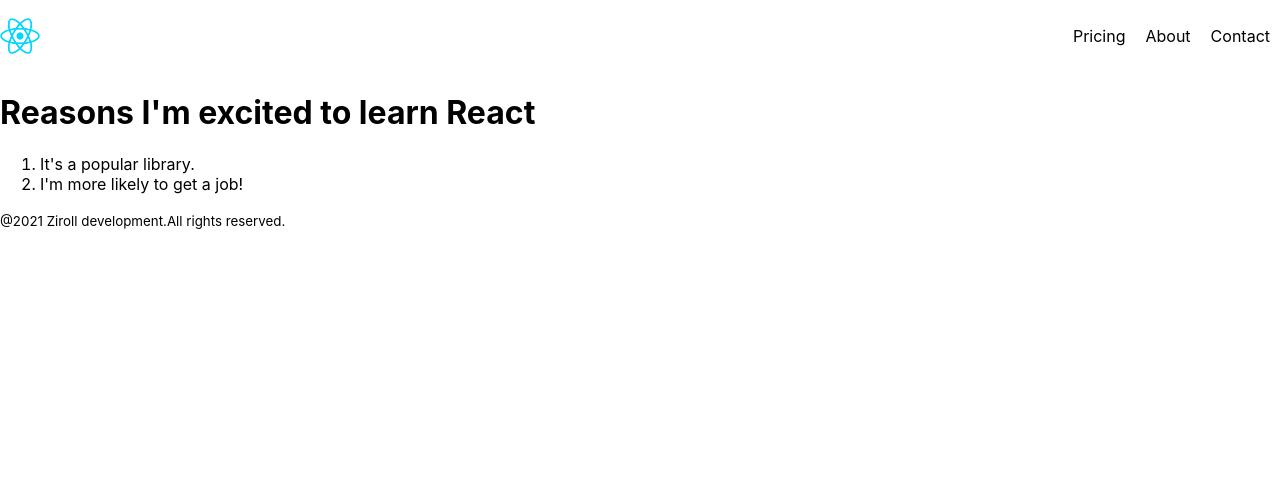
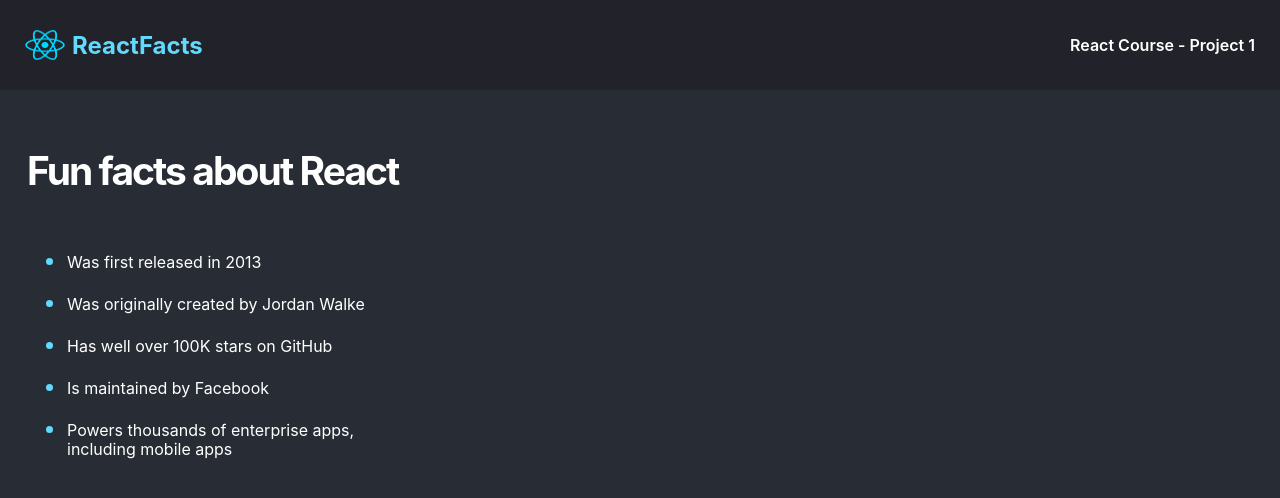
Before and after one commit to shuvo-art/React_Project, a React (Create React App) app: page / in a window 1280 px wide. Shown: the top 498 px of the page. Built offline with nearby package versions, Linux system fonts and the light colour scheme.

Commit message:
Simple Static React Page

```diff
--- a/public/index.html
+++ b/public/index.html
@@ -2,6 +2,9 @@
 <html lang="en">
   <head>
     <meta charset="utf-8" />
+    <link rel=”preconnect” href=”https://fonts.googleapis.com”>
+    <link rel=”preconnect” href=”https://fonts.gstatic.com” crossorigin>
+    <link href=”https://fonts.googleapis.com/css2?family=Montserrat:wght@400;600;700&display=swap” rel=”stylesheet”>
     <link rel="icon" href="%PUBLIC_URL%/favicon.ico" />
     <meta name="viewport" content="width=device-width, initial-scale=1" />
     <meta name="theme-color" content="#000000" />
@@ -10,34 +13,12 @@
       content="Web site created using create-react-app"
     />
     <link rel="apple-touch-icon" href="%PUBLIC_URL%/logo192.png" />
-    <!--
-      manifest.json provides metadata used when your web app is installed on a
-      user's mobile device or desktop. See https://developers.google.com/web/fundamentals/web-app-manifest/
-    -->
     <link rel="manifest" href="%PUBLIC_URL%/manifest.json" />
-    <!--
-      Notice the use of %PUBLIC_URL% in the tags above.
-      It will be replaced with the URL of the `public` folder during the build.
-      Only files inside the `public` folder can be referenced from the HTML.
 
-      Unlike "/favicon.ico" or "favicon.ico", "%PUBLIC_URL%/favicon.ico" will
-      work correctly both with client-side routing and a non-root public URL.
-      Learn how to configure a non-root public URL by running `npm run build`.
-    -->
     <title>React App</title>
   </head>
   <body>
     <noscript>You need to enable JavaScript to run this app.</noscript>
     <div id="root"></div>
-    <!--
-      This HTML file is a template.
-      If you open it directly in the browser, you will see an empty page.
-
-      You can add webfonts, meta tags, or analytics to this file.
-      The build step will place the bundled scripts into the <body> tag.
-
-      To begin the development, run `npm start` or `yarn start`.
-      To create a production bundle, use `npm run build` or `yarn build`.
-    -->
   </body>
 </html>
--- a/src/App.js
+++ b/src/App.js
@@ -1,17 +1,12 @@
 import React from "react"
-import ReactDOM from "react-dom"
-import Header from "./components/Header"
-import Footer from "./components/Footer"
-import MainComponent from "./components/MainComponent"
-import logo from './logo.svg';
-import './style.css';
+import Navbar from "./components/Navbar"
+import Main from "./components/Main"
 
 function App() {
   return (
-      <div>
-          <Header />
-          <MainComponent />
-          <Footer />
+      <div className="container">
+          <Navbar />
+          <Main />
       </div>
   )
 }
--- a/src/components/Footer.js
+++ /dev/null
@@ -1,9 +0,0 @@
-import React from 'react';
-
-export default function Footer() {
-    return (
-        <footer>
-            <small>@2021 Ziroll development.All rights reserved.</small>
-        </footer>
-    )
-}
--- a/src/components/Header.js
+++ /dev/null
@@ -1,17 +0,0 @@
-import React from "react"
-import reactLogo from "../images/R.png";
-
-export default function Header() {
-    return (
-        <header>
-            <nav className="nav">
-            <img src={reactLogo} alt="React Logo" className="nav-logo" />
-                <ul className ="nav-items">
-                    <li>Pricing</li>
-                    <li>About</li>
-                    <li>Contact</li>
-                </ul>
-            </nav>
-        </header>
-    )
-}
--- /dev/null
+++ b/src/components/Main.js
@@ -0,0 +1,16 @@
+import React from "react"
+
+export default function Main() {
+    return (
+        <main>
+            <h1 className="main--title">Fun facts about React</h1>
+            <ul className="main--facts">
+                <li>Was first released in 2013</li>
+                <li>Was originally created by Jordan Walke</li>
+                <li>Has well over 100K stars on GitHub</li>
+                <li>Is maintained by Facebook</li>
+                <li>Powers thousands of enterprise apps, including mobile apps</li>
+            </ul>
+        </main>
+    )
+}
--- a/src/components/MainComponent.js
+++ /dev/null
@@ -1,13 +0,0 @@
-import React from "react"
-
-export default function MainComponent() {
-    return (
-        <div>
-            <h1>Reasons I'm excited to learn React</h1>
-            <ol>
-                <li>It's a popular library.</li>
-                <li>I'm more likely to get a job!</li>
-            </ol>
-        </div>
-    )
-}
--- a/src/components/Navbar.js
+++ b/src/components/Navbar.js
@@ -1,10 +1,10 @@
-import React from "react";
-import reactLogo from "../images/R.png";
+import React from "react"
+import logo from "../images/R.png"
 
 export default function Navbar() {
     return (
         <nav>
-            <img src={reactLogo} alt="React Logo" className="nav--icon" />
+            <img src={logo} width={40} className="nav--icon" />
             <h3 className="nav--logo_text">ReactFacts</h3>
             <h4 className="nav--title">React Course - Project 1</h4>
         </nav>
--- a/src/style.css
+++ b/src/style.css
@@ -1,4 +1,4 @@
-body {
+/* body {
   margin: 0;
   font-family: -apple-system, BlinkMacSystemFont, 'Segoe UI', 'Roboto', 'Oxygen',
     'Ubuntu', 'Cantarell', 'Fira Sans', 'Droid Sans', 'Helvetica Neue',
@@ -29,4 +29,72 @@ code {
 
 .nav-items > li {
   padding: 10px;
+} */
+
+* {
+  box-sizing: border-box;
 }
+
+body {
+  margin: 0;
+  font-family: Inter, sans-serif;
+  background-color:#282D35;
+}
+
+nav {
+  display: flex;
+  align-items: center;
+  background-color: #21222A;
+  height: 90px;
+  padding: 30px 25px;
+}
+
+.nav--logo_text, .nav--title {
+  margin: 0;
+}
+
+.nav--logo_text {
+  color: #61dafb;
+  margin-right: auto;
+  font-weight: 700;
+  font-size: 24px;
+}
+
+.nav--title {
+  color: #fff;
+  font-weight: 600;
+  margin-left: 20px;
+}
+
+.nav--icon {
+  height: 30px;
+  margin-right: 7px;
+}
+
+main {
+  padding: 57px 27px;
+  color: #fff;
+  background-image: url(./images/reactjs-icon 2.png);
+  background-repeat: no-repeat;
+  background-position: right 75%;
+}
+
+.main--title {
+  margin: 0;
+  font-size: 39px;
+  letter-spacing: -0.05em;
+}
+
+.main--facts {
+  margin-top: 46px;
+  max-width: 400px;
+}
+
+.main--facts > li {
+  line-height: 19px;
+  padding-block: 10px;
+}
+.main--facts > li::marker{
+  color: #61dafb;
+  font-size: 1.4em;
+}
```
Also changed, not shown: src/images/reactjs-icon 2.png (added), src/images/reactjs-icon.png (added).
